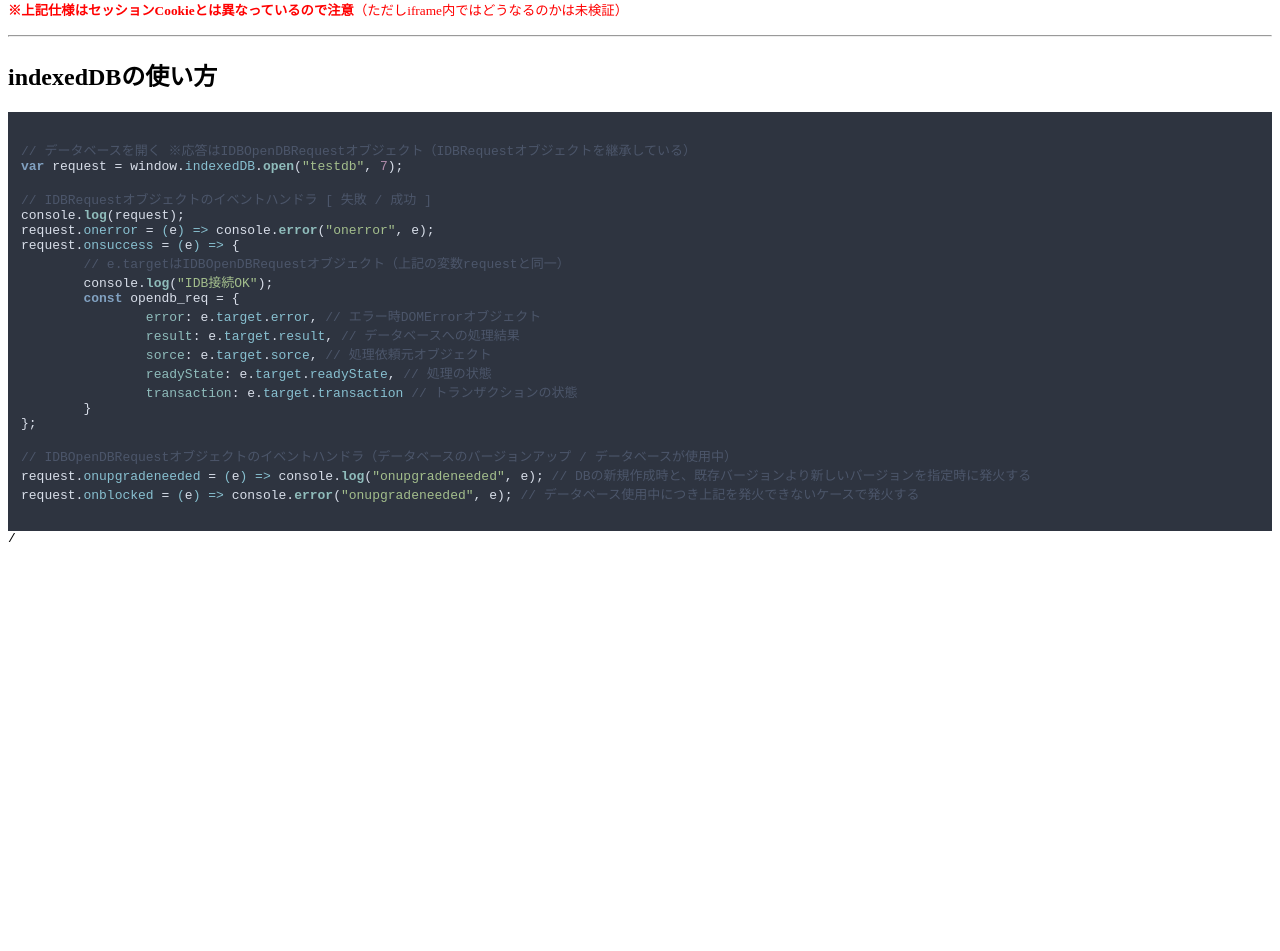
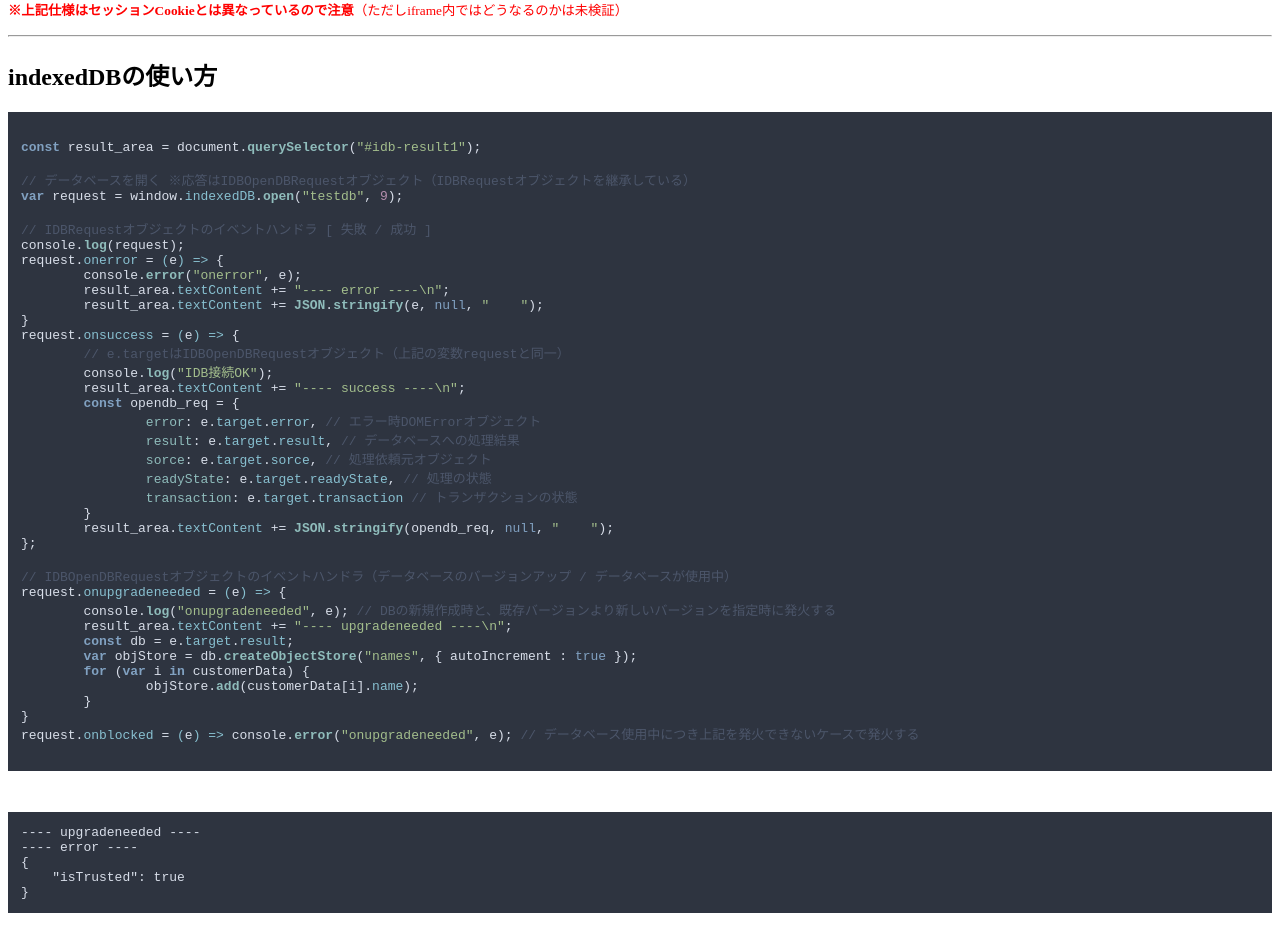
Before and after one commit to gel1123/signote, a plain HTML site: page 02_html5-Lv.2/test.html in a window 1280 px wide. Shown: the part 4813-5764 px from the top of the page. Before the commit the page ends 5372 px from the top, so only its background shows below. Drawn offline with nearby package versions, Linux system fonts and the light colour scheme; a script that the page names is missing.

Commit message:
studying...

```diff
--- a/02_html5-Lv.2/test.html
+++ b/02_html5-Lv.2/test.html
@@ -387,15 +387,22 @@ window.onstorage = (e) => {
 	<h2>indexedDBの使い方</h2>
 	<pre><code id="idb-code1" contenteditable="true"
 		oninput="Function(this.textContent)();" spellcheck="false">
+const result_area = document.querySelector("#idb-result1");
+
 // データベースを開く ※応答はIDBOpenDBRequestオブジェクト（IDBRequestオブジェクトを継承している）
-var request = window.indexedDB.open("testdb", 7);
+var request = window.indexedDB.open("testdb", 9);
 
 // IDBRequestオブジェクトのイベントハンドラ [ 失敗 / 成功 ]
 console.log(request);
-request.onerror = (e) => console.error("onerror", e);
+request.onerror = (e) => {
+	console.error("onerror", e);
+	result_area.textContent += "---- error ----\n";
+	result_area.textContent += JSON.stringify(e, null, "    ");
+}
 request.onsuccess = (e) => {
 	// e.targetはIDBOpenDBRequestオブジェクト（上記の変数requestと同一）
 	console.log("IDB接続OK");
+	result_area.textContent += "---- success ----\n";
 	const opendb_req = {
 		error: e.target.error, // エラー時DOMErrorオブジェクト
 		result: e.target.result, // データベースへの処理結果
@@ -403,12 +410,22 @@ request.onsuccess = (e) => {
 		readyState: e.target.readyState, // 処理の状態
 		transaction: e.target.transaction // トランザクションの状態
 	}
+	result_area.textContent += JSON.stringify(opendb_req, null, "    ");
 };
 
 // IDBOpenDBRequestオブジェクトのイベントハンドラ（データベースのバージョンアップ / データベースが使用中）
-request.onupgradeneeded = (e) => console.log("onupgradeneeded", e); // DBの新規作成時と、既存バージョンより新しいバージョンを指定時に発火する
+request.onupgradeneeded = (e) => {
+	console.log("onupgradeneeded", e); // DBの新規作成時と、既存バージョンより新しいバージョンを指定時に発火する
+	result_area.textContent += "---- upgradeneeded ----\n";
+	const db = e.target.result;
+	var objStore = db.createObjectStore("names", { autoIncrement : true });
+	for (var i in customerData) {
+		objStore.add(customerData[i].name);
+	}
+}
 request.onblocked = (e) => console.error("onupgradeneeded", e); // データベース使用中につき上記を発火できないケースで発火する
-	</code>/<pre>
+	</code><pre>
+	<pre><code id="idb-result1"></code></pre>
 </div>
 </body>
 </html>
```
